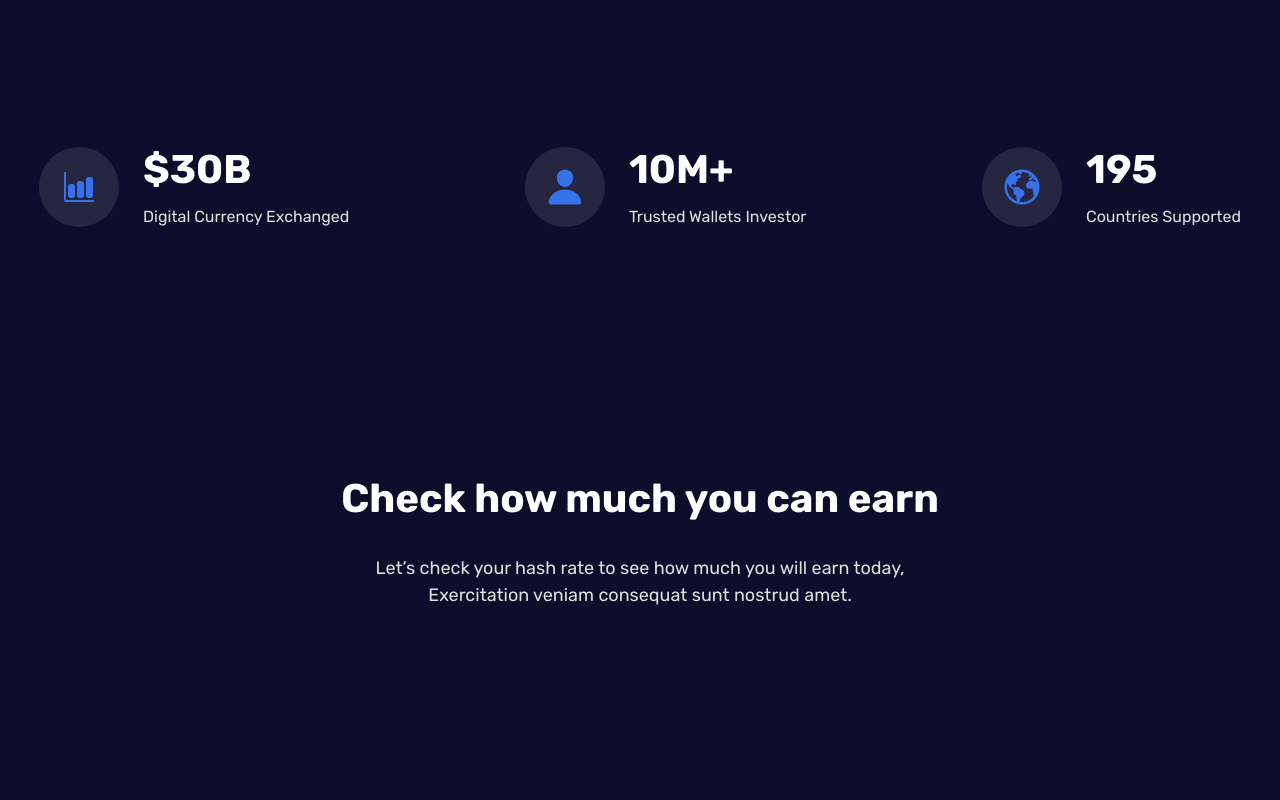
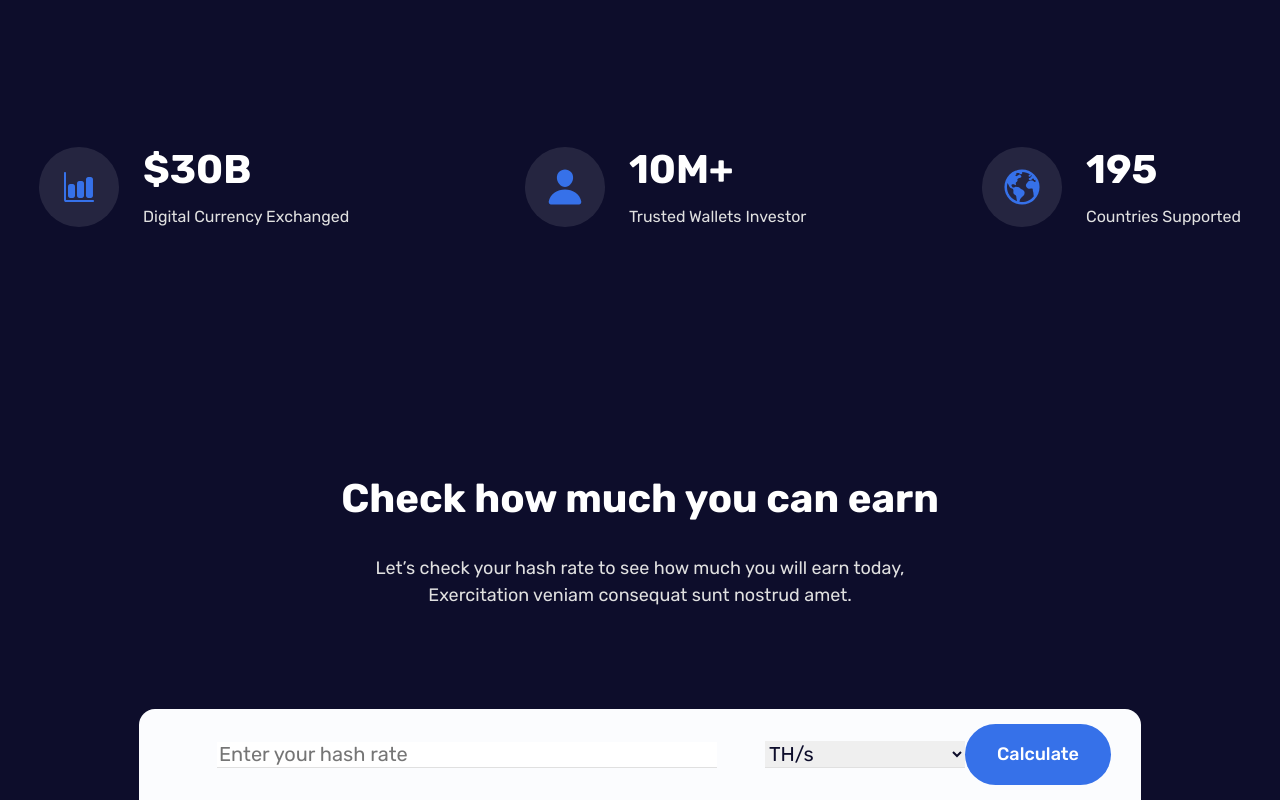
Before and after one commit to NikitaAlekseevich/crappo-crypto-layout, a plain HTML site: page index.html in a window 1280 px wide. Shown: the part 823-1623 px from the top of the page. Before the commit the page ends 1532 px from the top, so only its background shows below. Drawn offline with nearby package versions, Linux system fonts and the light colour scheme.

Commit message:
Calculator head

```diff
--- a/index.html
+++ b/index.html
@@ -97,6 +97,15 @@
                 Let’s check your hash rate to see how much you will earn today, Exercitation veniam consequat sunt nostrud amet.
             </p>
         </div>
+        <div class="calc-head">
+            <input type="text" class="calc-head__input" placeholder="Enter your hash rate">
+            <select class="calc-head__select">
+                <option value="th">TH/s</option>
+                <option value="ph">PH/s</option>
+                <option value="eh">EH/s</option>
+            </select>
+            <button class="calc-head__btn" type="submit">Calculate</button>
+        </div>
     </div>
 </body>
 </html>
--- a/src/css/style.css
+++ b/src/css/style.css
@@ -130,7 +130,6 @@ body{
 }
 
 .main-text__link:hover {
-    color: white;
     background-color: var(--purple);
 }
 
@@ -209,3 +208,49 @@ body{
     max-width: 622px;
     margin: 0 auto;
 }
+
+.calc-head {
+    display: flex;
+    justify-content: space-between;
+    align-items: center;
+    background-color: #FBFCFE;
+    border-radius: 16px 16px 0 0;
+    max-width: 942px;
+    margin: 0 auto;
+    padding: 15px 30px;
+}
+
+.calc-head__input {
+    font-size: 20px;
+    color: #0D0D2B;
+    border: none;
+    border-bottom: 1px solid #E0E0E0;
+    flex-grow: 1;
+    margin-right: 48px;
+    margin-left: 48px;
+}
+
+.calc-head__select {
+    font-size: 20px;
+    color: #0D0D2B;
+    border: none;
+    border-bottom: 1px solid #E0E0E0;
+    flex: 0 0 200px;
+}
+
+.calc-head__btn {
+    font-size: 18px;
+    color: white;
+    background-color: var(--blue);
+    padding: 20px 0;
+    border-radius: 32px;
+    font-weight: 500;
+    text-decoration: none;
+    transition: .2s ease background-color;
+    border: none;
+    flex: 0 0 146px;
+}
+
+.calc-head__btn:hover {
+    background-color: var(--purple);
+}
```
